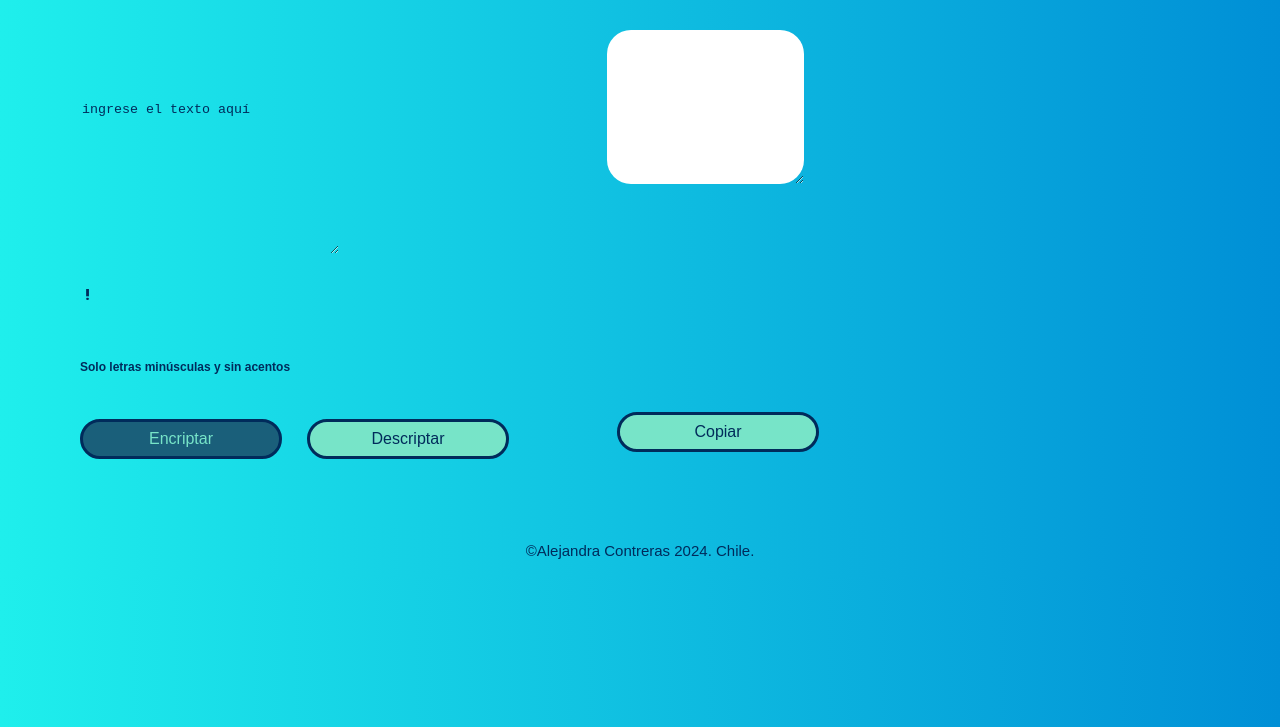
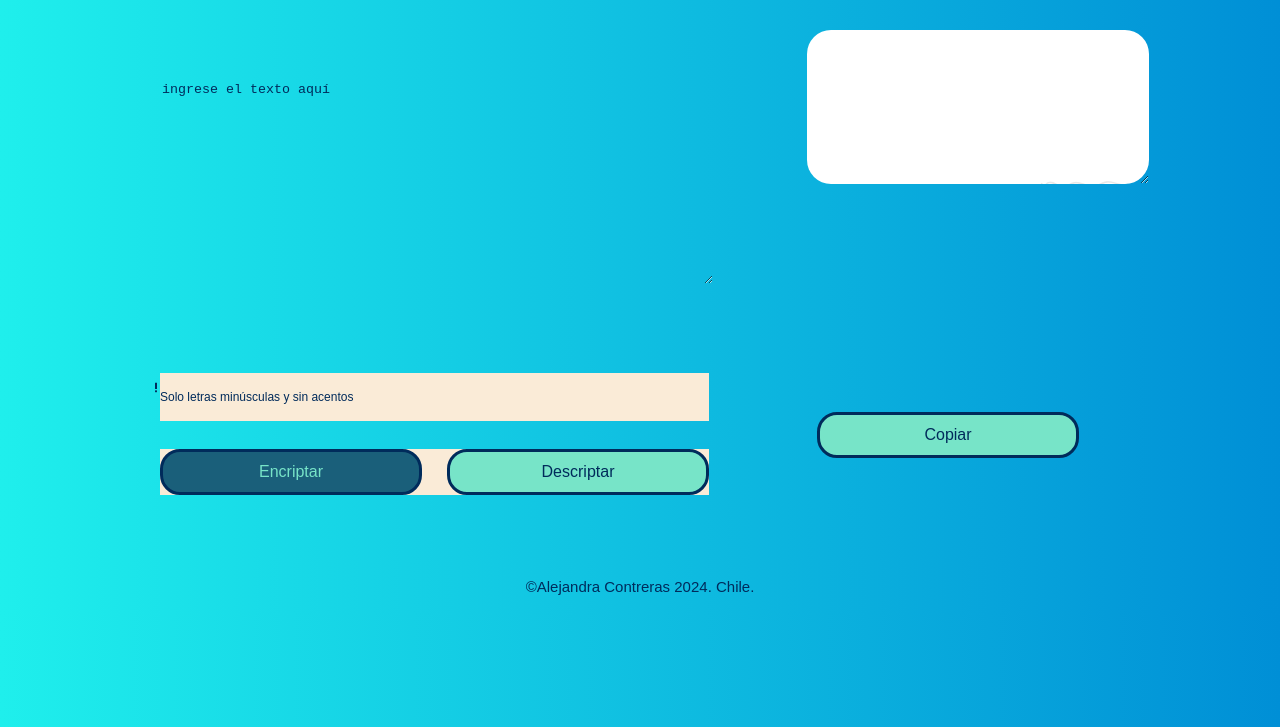
Before and after one commit to AlejandraConB/Encriptador-texto, a plain HTML site: page index.html in a window 1280 px wide. Shown: the part 73-800 px from the top of the page. Drawn offline with Linux system fonts and the light colour scheme.

Commit message:
actualizaciones

```diff
--- a/assets/styles.css
+++ b/assets/styles.css
@@ -41,54 +41,55 @@
   .main{
     display: flex;
     margin-bottom: 50px;
-    margin-left: 80px;
+    margin-left: 160px;
   }
 
   .area-texto{
+    width: 100%;
+    height: 200px;
+    max-width: 600px;
     border:none;
-    background: none;
+    background:none;
     color:var(--color-secundario);
-    margin-top: 90px;
+    margin-top: 70px;
     text-transform: lowercase;
   }
 
-::placeholder { color:var(--color-secundario);}
+  ::placeholder { color:var(--color-secundario);}
   .area-texto:focus {
     outline: none;
   }
 
-  .texto-info{
+  .mensaje{
+    align-items: center;
+    width: 25%;
+    background: var(--fondo-del-encriptador);
+    background-image: url("Encriptador.png");
+    background-repeat: no-repeat;
+    border: none;
+    border-radius: 24px;
     color:var(--color-secundario);
-    font-size: 8px;
-    font-family: var(--fuente-arial);
+    margin-left: 98px;
+    margin-top: 20px;
+    padding-left: 20px;
+    position:fixed;
   }
 
-  .texto-interior{
-    height:100%;
-    display:flex;
-    flex-direction: column;
-    justify-content: space-between;
-  }
-
-  .icono{
-
-  }
-
-  .advertencia{
-    font-family: var(--fuente-arial);
-    font-size: 12px;
+  .mensaje:focus {
+    outline: none;
   }
 
   .sector-botones{
+    background-color: antiquewhite;
     display:flex;
-    margin-top: 18px;
     space:space-between;
+    margin-top: 5px;
     gap:25px;
   }
 
   .boton-encriptar{
-    width: 180px;
-    padding: 8px 8px;
+    width: 240px;
+    padding: 11px 8px;
     text-align: center;
     background-color:var(--color-cuaternario);
     border-radius: 20px;
@@ -108,8 +109,8 @@
   }
 
   .boton-descriptar{
-    width: 180px;
-    padding: 8px 8px;
+    width: 240px;
+    padding: 11px 8px;
     text-align: center;
     background-color:var(--color-terciario);
     border-radius: 20px;
@@ -128,27 +129,10 @@
     background-color: var(--color-hover-2);
   }
 
-  .mensaje{
-    background: var(--fondo-del-encriptador);
-    background-image: url("Encriptador.png");
-    background-repeat: no-repeat;
-    border: none;
-    border-radius: 24px;
-    color:var(--color-secundario);
-    margin-left: 98px;
-    margin-top: 20px;
-    padding-left: 20px;
-    position:fixed;
-  }
-
-  .mensaje:focus {
-    outline: none;
-  }
-
   .bott-copiar{
     border-radius: 20px;
     border: 3px solid var(--color-secundario);
-    padding: 8px 8px;
+    padding: 11px 8px;
     text-align: center;
     background-color:var(--color-terciario);
     cursor: pointer;
@@ -161,12 +145,34 @@
     margin-left: 108px;
     margin-top: 402px;
     position: absolute;
-    width: 180px;
+    width: 240px;
+    align-items: center;
   }
 
   .bott-copiar:hover{
     cursor:pointer;
     background-color: var(--color-hover-2);
+  }
+
+  .texto-info{
+    background-color: antiquewhite;
+    font-family: var(--fuente-arial);
+  }
+
+  .icono{
+    padding-top: 20px;
+    margin-left: -10px;
+    margin-bottom: -62px;
+    width: 2.2%;
+  }
+
+  .advertencia{
+    background-color: antiquewhite;
+    font-family: var(--fuente-arial);
+    color:var(--color-secundario);
+    font-size: 12px;
+    font-weight: 200;
+    space:space-between;
   }
 
   .pie-pagina > p {
--- a/index.html
+++ b/index.html
@@ -3,12 +3,12 @@
 <head>
     <meta charset="UTF-8">
     <meta name="viewport" content="width=device-width, initial-scale=1.0">
-    <meta name="description" content="Encriptador de texto Oracle Next Education">
+    <meta name="description" content="Encriptador de texto ONE Oracle Next Education">
     <meta name="keywords" content="JavaScript, HTML,CSS">
     <meta name="author" content="Alejandra Contreras">
     <link rel="icon" href="assets/Flor.png" type="image/x-icon">
     <link rel="stylesheet" href="assets/styles.css">
-    <title>Encriptador de Texto Alejandra Contreras</title>
+    <title>Encriptador de Texto ONE Alejandra Contreras</title>
 </head>
 
 <body>
@@ -20,7 +20,7 @@
          <section class="contenido-encriptador">
             <textarea class="area-texto" cols="30" rows="10" placeholder="Ingrese el texto aquí"></textarea>
             <div class="-texto-info">
-                <img class="icono" src="./assets/exclamation.png" alt="" width="15" height="15">
+                <img class="icono" src="./assets/exclamation.png" alt="" width="13" height="13">
                 <h6 class="advertencia">Solo letras minúsculas y sin acentos</h6>
             </div>
             <div class="sector-botones">
```
